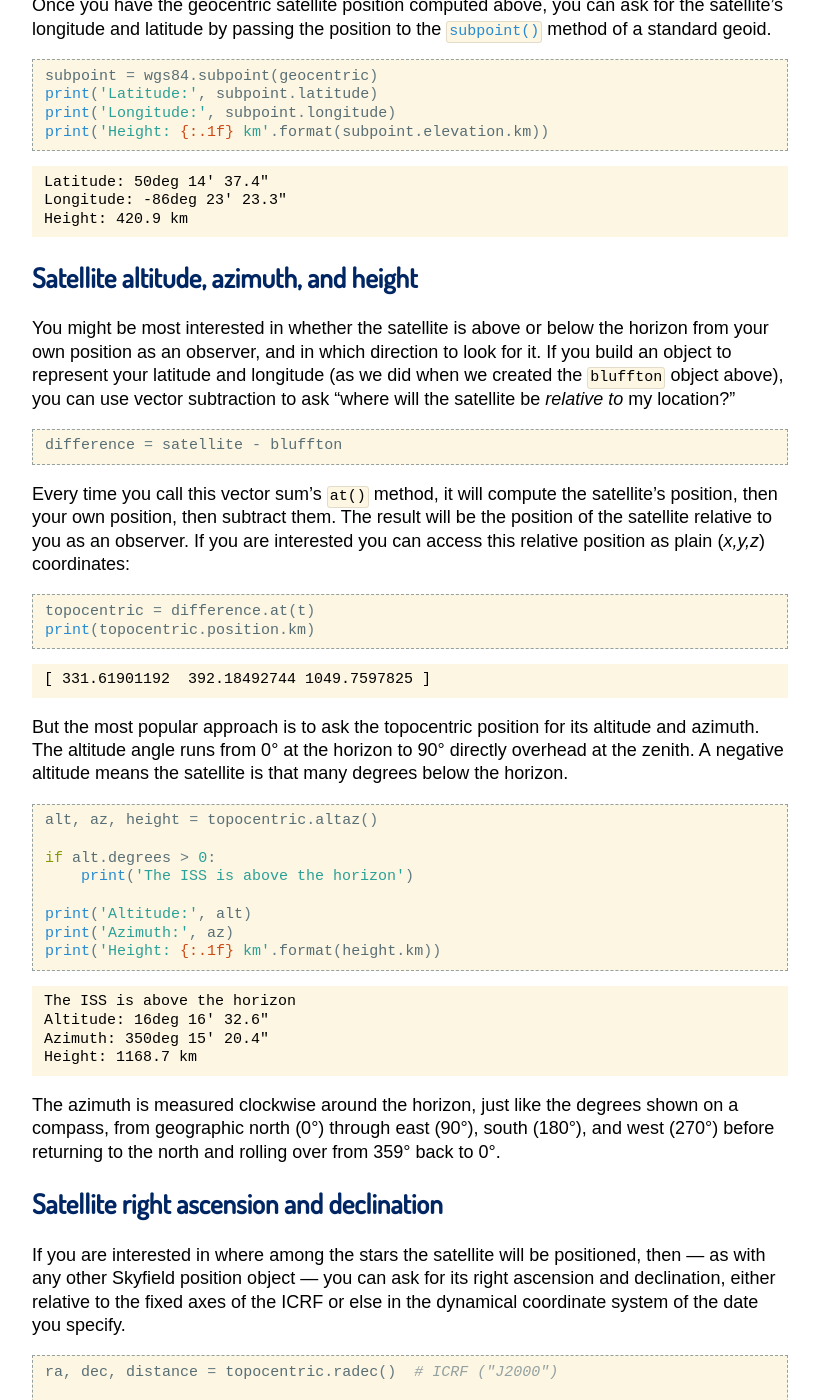
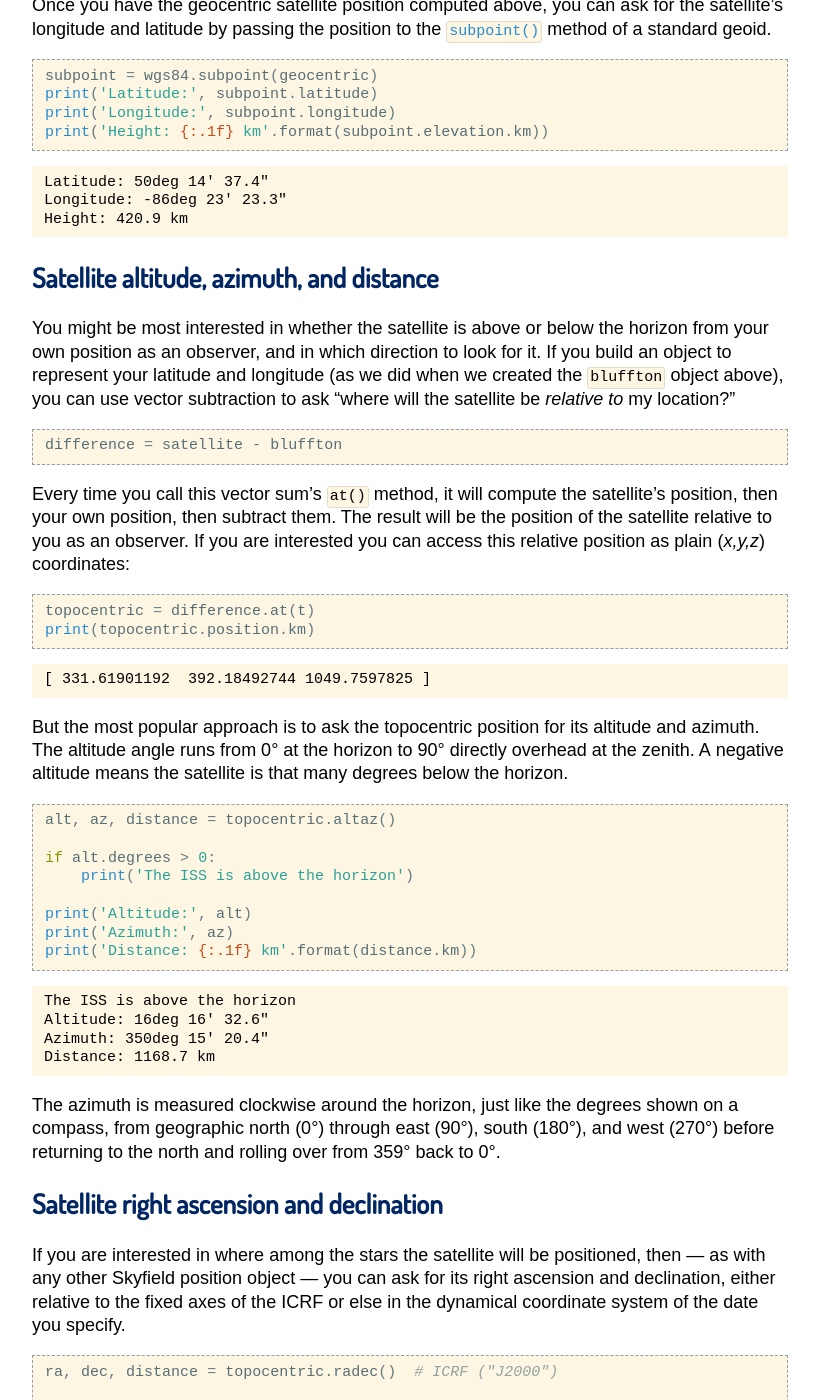
Before and after one commit to skyfielders/python-skyfield, a Sphinx documentation site: the page built from skyfield/documentation/earth-satellites.rst, in a window 1280 px wide and 1400 px high, scrolled down 5277 px. Shown: the whole window, without its empty margins (230-1049 px from the left). Built offline with Sphinx 7.4.7, drawn with Linux system fonts in a browser that asks for light colours; some web fonts are replaced.

Commit message:
Fix terminology: alt, az, distance, not “height”

```diff
--- a/skyfield/documentation/earth-satellites.rst
+++ b/skyfield/documentation/earth-satellites.rst
@@ -373,8 +373,8 @@ to the :meth:`~skyfield.toposlib.Geoid.subpoint()` method of a standard geoid.
     Longitude: -86deg 23' 23.3"
     Height: 420.9 km
 
-Satellite altitude, azimuth, and height
----------------------------------------
+Satellite altitude, azimuth, and distance
+-----------------------------------------
 
 You might be most interested
 in whether the satellite is above or below the horizon
@@ -415,21 +415,21 @@ A negative altitude means the satellite is that many degrees below the horizon.
 
 .. testcode::
 
-    alt, az, height = topocentric.altaz()
+    alt, az, distance = topocentric.altaz()
 
     if alt.degrees > 0:
         print('The ISS is above the horizon')
 
     print('Altitude:', alt)
     print('Azimuth:', az)
-    print('Height: {:.1f} km'.format(height.km))
+    print('Distance: {:.1f} km'.format(distance.km))
 
 .. testoutput::
 
     The ISS is above the horizon
     Altitude: 16deg 16' 32.6"
     Azimuth: 350deg 15' 20.4"
-    Height: 1168.7 km
+    Distance: 1168.7 km
 
 The azimuth is measured clockwise around the horizon,
 just like the degrees shown on a compass,
```
